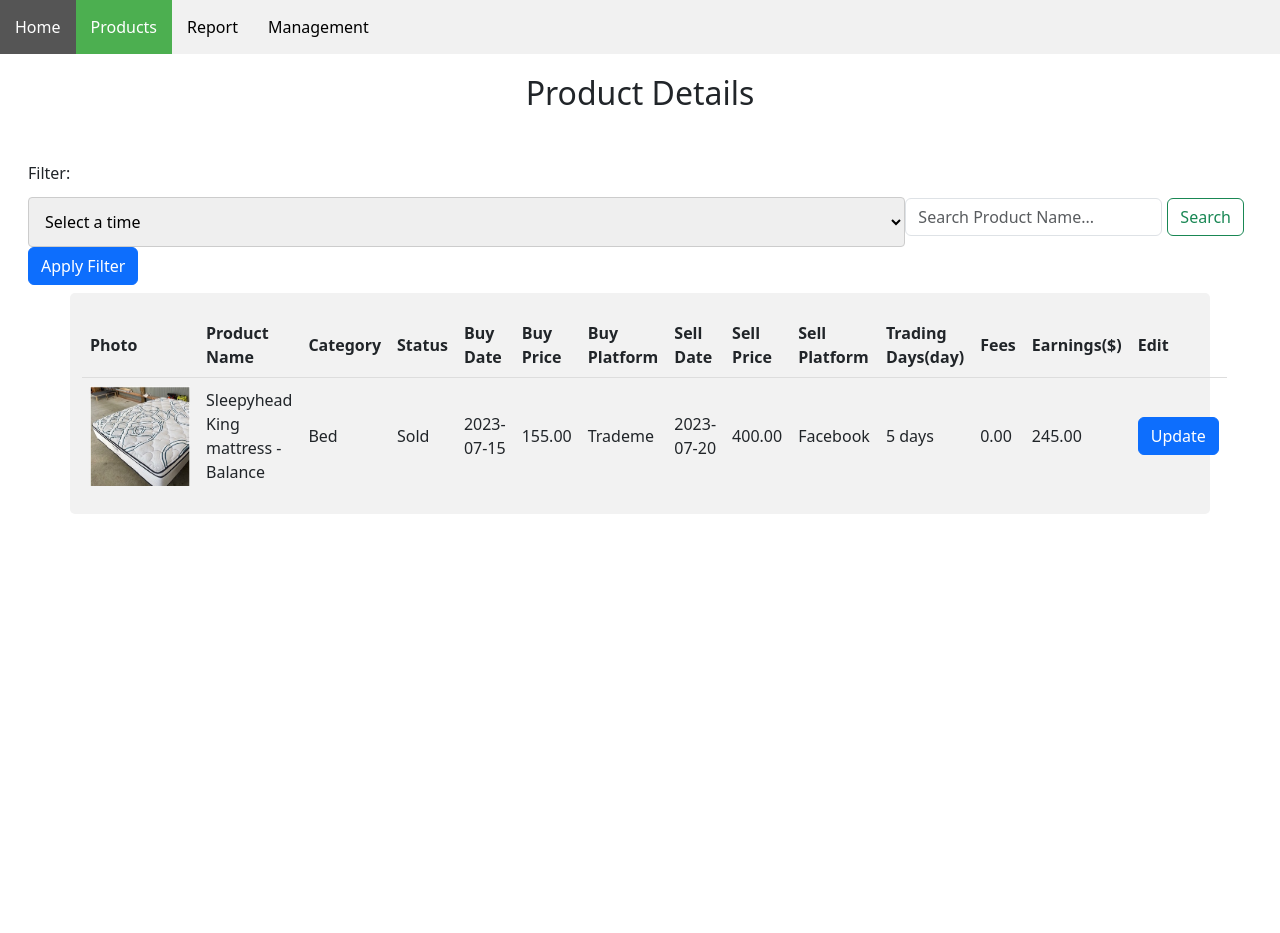
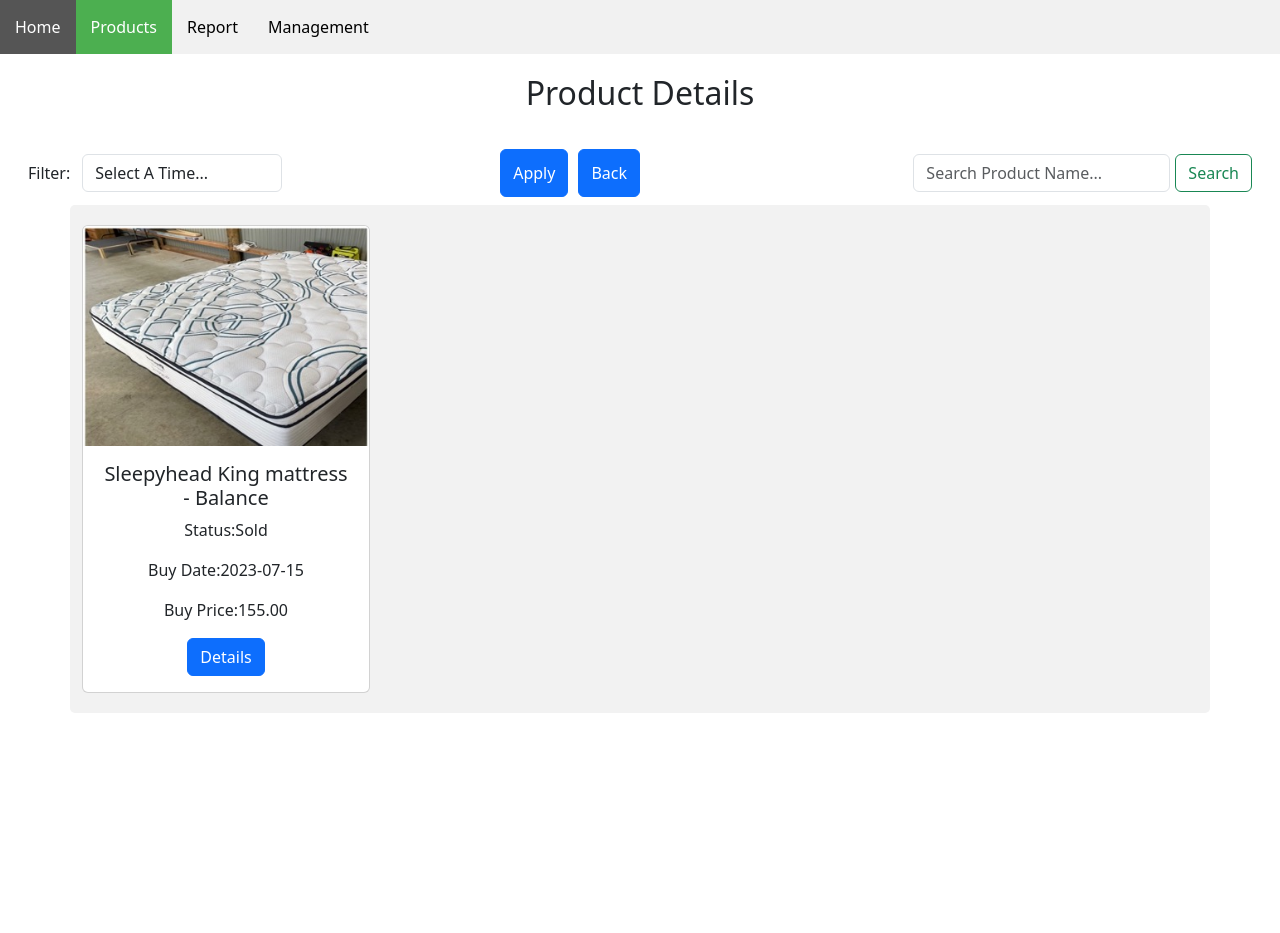
Before and after one commit to beibeizheng/furniture, a Flask app: page /items in a window 1280 px wide. Shown: the top 933 px of the page. Run offline with Flask 3, Linux system fonts and the light colour scheme; data comes from the database, SQL or seed files in the repository.

Commit message:
update the product page.

```diff
--- a/app.py
+++ b/app.py
@@ -8,7 +8,7 @@ from datetime import date
 from flask import jsonify
 import os
 import re
-from datetime import datetime
+from datetime import datetime, timedelta
 import mysql.connector
 from mysql.connector import FieldType
 import connect
@@ -62,7 +62,6 @@ def home():
             filename = secure_filename(file.filename)
             file.save(os.path.join(app.config['UPLOAD_FOLDER'], filename))
             product_image = os.path.join('images', filename)
-            print('file',filename)
             connection = getCursor()
             connection.execute("""INSERT INTO products (product_name, category_id, status_id, buy_date, buy_price, buy_platform_id,sell_date,sell_price,sell_platform_id,fees,image_name)
             VALUES (%s, %s, %s, %s, %s, %s,%s, %s, %s,%s,%s);""",(product_name,category_id,status_id,buy_date,buy_price,buy_platform_id,sell_date,sell_price,sell_platform_id,fees,filename,))
@@ -85,30 +84,59 @@ def home():
 @app.route("/items", methods=["GET"])
 def items():
     search_query = request.args.get("search_query", default="", type=str)
-    filter = request.args.get("filter")
+    filter = request.args.get("filter","")
     today_date = date.today()
+    connection = getCursor()
     if filter:
         if filter == 'today':
-            filter_query = today_date
-        elif filter == 'this_week':
-            pass
-        elif filter == 'this_month':
-            pass
-        elif filter == 'this_year':
-            pass
-        else:
-            pass
-
-
-    search_query_like = f"%{search_query}%"
-    connection = getCursor()
-    connection.execute("""SELECT p.product_name,c.category_name,s.status_name,p.buy_date,p.buy_price,bpf.platform_name AS buy_platform_name,
+            connection.execute("""SELECT p.product_name,c.category_name,s.status_name,p.buy_date,p.buy_price,bpf.platform_name AS buy_platform_name,
             p.sell_date,p.sell_price,spf.platform_name AS sell_platform_name,p.fees,image_name,p.product_id
             FROM products p
             LEFT JOIN category c ON p.category_id = c.category_id
             LEFT JOIN status s ON p.status_id = s.status_id
             LEFT JOIN platform bpf ON p.buy_platform_id = bpf.platform_id
-            LEFT JOIN platform spf ON p.sell_platform_id = spf.platform_id WHERE p.product_name LIKE %s;""", (search_query_like,))
+            LEFT JOIN platform spf ON p.sell_platform_id = spf.platform_id WHERE p.buy_date = %s;""", (today_date,))
+        elif filter == 'this_week':
+            today = datetime.today()
+            start_of_week = today - timedelta(days=today.weekday())  # Get Monday's date
+            end_of_week = start_of_week + timedelta(days=6)  # Get Sunday's date
+            connection.execute("""SELECT p.product_name,c.category_name,s.status_name,p.buy_date,p.buy_price,bpf.platform_name AS buy_platform_name,
+            p.sell_date,p.sell_price,spf.platform_name AS sell_platform_name,p.fees,image_name,p.product_id
+            FROM products p
+            LEFT JOIN category c ON p.category_id = c.category_id
+            LEFT JOIN status s ON p.status_id = s.status_id
+            LEFT JOIN platform bpf ON p.buy_platform_id = bpf.platform_id
+            LEFT JOIN platform spf ON p.sell_platform_id = spf.platform_id WHERE p.buy_date BETWEEN %s AND %s;""", (start_of_week,end_of_week,))
+        elif filter == 'this_month':
+            start_of_month = datetime(datetime.now().year, datetime.now().month, 1).date()
+            end_of_month = datetime(datetime.now().year, datetime.now().month + 1, 1).date() - timedelta(days=1)
+            connection.execute("""SELECT p.product_name,c.category_name,s.status_name,p.buy_date,p.buy_price,bpf.platform_name AS buy_platform_name,
+            p.sell_date,p.sell_price,spf.platform_name AS sell_platform_name,p.fees,image_name,p.product_id
+            FROM products p
+            LEFT JOIN category c ON p.category_id = c.category_id
+            LEFT JOIN status s ON p.status_id = s.status_id
+            LEFT JOIN platform bpf ON p.buy_platform_id = bpf.platform_id
+            LEFT JOIN platform spf ON p.sell_platform_id = spf.platform_id WHERE p.buy_date BETWEEN %s AND %s;""", (start_of_month,end_of_month,))
+        elif filter == 'this_year':
+            start_of_year = datetime(datetime.now().year, 1, 1).date()
+            end_of_year = datetime(datetime.now().year, 12, 31).date()
+            connection.execute("""SELECT p.product_name,c.category_name,s.status_name,p.buy_date,p.buy_price,bpf.platform_name AS buy_platform_name,
+            p.sell_date,p.sell_price,spf.platform_name AS sell_platform_name,p.fees,image_name,p.product_id
+            FROM products p
+            LEFT JOIN category c ON p.category_id = c.category_id
+            LEFT JOIN status s ON p.status_id = s.status_id
+            LEFT JOIN platform bpf ON p.buy_platform_id = bpf.platform_id
+            LEFT JOIN platform spf ON p.sell_platform_id = spf.platform_id WHERE p.buy_date BETWEEN %s AND %s;""", (start_of_year,end_of_year,))
+    else:
+        search_query_like = f"%{search_query}%"
+        connection.execute("""SELECT p.product_name,c.category_name,s.status_name,p.buy_date,p.buy_price,bpf.platform_name AS buy_platform_name,
+                p.sell_date,p.sell_price,spf.platform_name AS sell_platform_name,p.fees,image_name,p.product_id
+                FROM products p
+                LEFT JOIN category c ON p.category_id = c.category_id
+                LEFT JOIN status s ON p.status_id = s.status_id
+                LEFT JOIN platform bpf ON p.buy_platform_id = bpf.platform_id
+                LEFT JOIN platform spf ON p.sell_platform_id = spf.platform_id WHERE p.product_name LIKE %s;""", (search_query_like,))
+
     productList = connection.fetchall()
     connection1 = getCursor()
     connection1.execute("""SELECT category_id,category_name FROM category;""")
@@ -120,7 +148,8 @@ def items():
     connection3.execute("""SELECT platform_id,platform_name FROM platform;""")
     platformList = connection3.fetchall()
     active_page ="items"
-    return render_template("items.html", product_list = productList,categoryList=categoryList,statusList=statusList,platformList=platformList,active_page=active_page)
+    # print('filter',filter)
+    return render_template("items.html", product_list = productList,categoryList=categoryList,statusList=statusList,platformList=platformList,active_page=active_page,filter=filter)
 
 @app.route('/get_product', methods=['GET'])
 def get_product():
@@ -198,4 +227,12 @@ def update_item():
 
 @app.route("/report")
 def report():
-    return render_template("report.html")
+    active_page ="report"
+    connection = getCursor()
+    connection.execute("""SELECT c.category_name, p.sell_price -p.buy_price-p.fees as income FROM products p join category c on c.category_id=p.category_id
+                where p.status_id =1;""")
+    incomelist = connection.fetchall()
+    category_list = [item[0] for item in incomelist]
+    income_list = [float(item[1]) for item in incomelist]
+    # print("incomelist",incomelist)
+    return render_template("report.html",active_page=active_page,category_list=category_list,income_list =income_list  )
--- a/static/css.css
+++ b/static/css.css
@@ -112,6 +112,19 @@ div.content {
   margin-left: 5px;
 }
 
+.filter_options{
+  min-width: 200px;
+}
+
+.d-flex .btn-primary{
+  margin-left: 10px;
+}
+
+.btn-primary a{
+  color: white;
+  text-decoration: none;
+}
+
 
 @media screen and (max-width: 1400px) {
   ul.sidenav {
--- a/templates/items.html
+++ b/templates/items.html
@@ -7,35 +7,65 @@
 
 {% block content %}
 
-<nav class="navbar navbar-expand-lg navbar-light">
+<nav class="navbar navbar-expand-lg">
     <div class="container-fluid">
-        <div class="col">
-            <form method="GET" action="/items" class="form-inline">
-                <div class="form-group">
+        <!-- Filter form on the left -->
+        <div class="col-lg-6 col-md-12 mb-2 mb-lg-0 d-flex align-items-center">
+            <form method="GET" action="/items" class="form-inline w-100 d-flex justify-content-between">
+                <div class="form-group d-flex align-items-center">
                     <label for="filter" class="mr-2">Filter:</label>
-                    <select class="mr-2" id="filter" name="filter">
-                        <option value="" selected disabled>Select a time</option>
-                        <option value="today">Today</option>
-                        <option value="this_week">This Week</option>
-                        <option value="this_month">This Month</option>
-                        <option value="this_year">This Year</option>
+                    <select class="form-control mr-2 filter_options" id="filter" name="filter">
+                        <option value="" {% if filter=="" %} selected {% endif %} disabled>Select A Time...</option>
+                        <option value="today" {% if filter=="today" %} selected {% endif %}>Today</option>
+                        <option value="this_week" {% if filter=="this_week" %} selected {% endif %}>This Week</option>
+                        <option value="this_month" {% if filter=="this_month" %} selected {% endif %}>This Month</option>
+                        <option value="this_year" {% if filter=="this_year" %} selected {% endif %}>This Year</option>
                     </select>
                 </div>
-                <button type="submit" class="btn btn-primary mr-2">Apply Filter</button>
+                <div class="d-flex">
+                    <button type="submit" class="btn btn-primary">Apply</button>
+                    <button class="btn btn-primary"><a href="/items">Back</a></button>
+                </div>
             </form>
         </div>
-      <div class="d-flex ms-auto">
-        <form class="d-flex me-2" role="search" action="/items" method="GET">
-            <input class="form-control" type="search" name="search_query" placeholder="Search Product Name..." aria-label="Search">
-            <button class="btn btn-outline-success" type="submit">Search</button>
-          </form>
-      </div>
+
+        <!-- Search form on the right -->
+        <div class="col-lg-6 col-md-12 d-flex justify-content-end">
+            <form class="d-flex" role="search" action="/items" method="GET">
+                <input class="form-control mr-2" type="search" name="search_query" placeholder="Search Product Name..." aria-label="Search">
+                <button class="btn btn-outline-success" type="submit">Search</button>
+            </form>
+        </div>
     </div>
-  </nav>
+</nav>
+
+
 
 
 <div class="container">
-    <table class="items">
+
+      <div class="row">
+        {% for product in product_list %}
+        <div class="col-sm-4 mb-3 mb-sm-0">
+            <div class="card text-center" style="width: 18rem;">
+                <img src="{{ url_for('static', filename='images/' + product[10]) }}"  class="card-img-top" alt="{{ product[10] }}">
+                <div class="card-body">
+                  <h5 class="card-title">{{ product[0] }}</h5>
+                  <p class="card-text">Status:{{ product[2] }}</p>
+                  <p class="card-text">Buy Date:{{ product[3] }}</p>
+                  <p class="card-text">Buy Price:{{ product[4] }}</p>
+                  <a class="btn btn-primary" data-product-id="{{ product[11] }}" data-bs-toggle="modal" data-bs-target="#exampleModal" class="btn btn-primary">Details</a>
+                </div>
+              </div>
+        </div>
+
+        {% endfor %}
+
+      </div>
+
+
+
+    <!-- <table class="items">
         <thead>
             <tr>
                 <th>Photo</th>
@@ -92,7 +122,8 @@
             {% endfor %}
 
         </tbody>
-    </table>
+    </table> -->
+
     <!-- Modal -->
         <div class="modal fade" id="exampleModal" tabindex="-1" aria-labelledby="exampleModalLabel" aria-hidden="true">
             <div class="modal-dialog">
```
Also changed, not shown: templates/report.html (+34 -3 lines), 1 other file.
